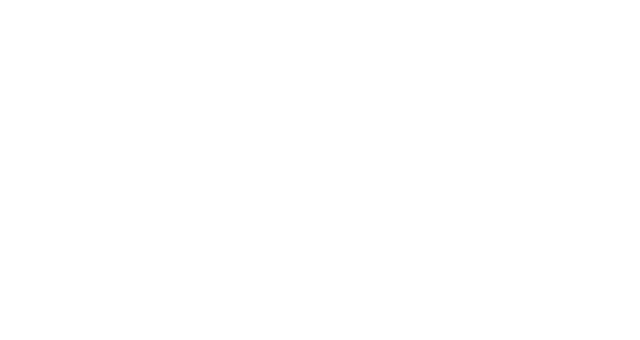
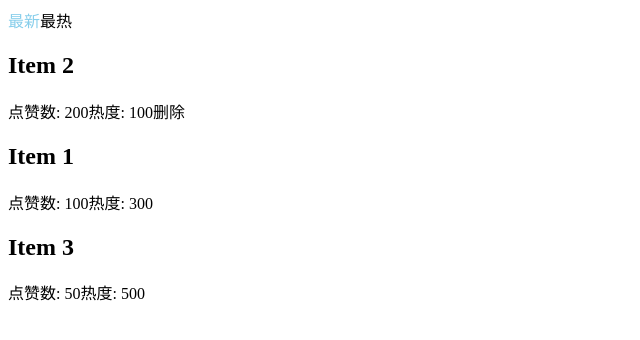
Before and after one commit to gdvgdbb/practice-react, a React (Create React App) app: page / in a window 1280 px wide. Shown: the top 340 px of the page, without its empty margins (0-640 px from the left). Built offline with nearby package versions, Linux system fonts and the light colour scheme.

Commit message:
feat: 小案例

```diff
--- a/package.json
+++ b/package.json
@@ -7,6 +7,8 @@
     "@testing-library/jest-dom": "^6.9.1",
     "@testing-library/react": "^16.3.0",
     "@testing-library/user-event": "^13.5.0",
+    "classnames": "^2.5.1",
+    "lodash": "^4.17.21",
     "react": "^19.2.0",
     "react-dom": "^19.2.0",
     "react-scripts": "5.0.1",
--- a/src/App.js
+++ b/src/App.js
@@ -1,8 +1,61 @@
+import { useState } from 'react';
+import _ from 'lodash';
+import classNames from 'classnames';
+import './index.css';
 
 function App() {
+  const listDate = [
+    { id: 1, name: 'Item 1', goodNum: 100, hotNum: 300 },
+    { id: 2, name: 'Item 2', goodNum: 200, hotNum: 100 },
+    { id: 3, name: 'Item 3', goodNum: 50, hotNum: 500 }
+  ]
+  const [list, setList] = useState(_.orderBy(listDate, 'goodNum', 'desc'));
+  const id = 2;
+  const [typeId, setTypeId] = useState(1);
+  const [typeList] = useState([
+    { id: 1, name: '最新' },
+    { id: 2, name: '最热' }
+  ])
+
+  const handleDelete = (itemId) => {
+    setList(list.filter(item => item.id !== itemId))
+  }
+
+  const handleType = (typeId) => {
+    setTypeId(typeId)
+    // 方法一
+    // setList([...list].sort((a, b) => {
+    //   if (typeId === 1) {
+    //     return b.goodNum - a.goodNum
+    //   } else {
+    //     return b.hotNum - a.hotNum
+    //   }
+    // }))
+    // 方法二
+    setList(_.orderBy(list, typeId === 1 ? 'goodNum' : 'hotNum', 'desc'))
+  }
   return (
     <div className="App">
-
+      <div>
+        { typeList.map(type => (
+          <span
+            key={type.id}
+            onClick={() => handleType(type.id)}
+            // className={ type.id === typeId ? 'active' : '' }
+            className={classNames({ active: type.id === typeId })}
+          >
+            {type.name}
+          </span>
+        )) }
+      </div>
+      { list.map((item) => (
+        <div key={item.id}>
+          <h2>{item.name}</h2>
+          <span>点赞数: {item.goodNum}</span>
+          <span>热度: {item.hotNum}</span>
+          { item.id === id && <span onClick={() => handleDelete(item.id)}>删除</span> }
+        </div>
+      )) }
     </div>
   );
 }
--- /dev/null
+++ b/src/index.css
@@ -0,0 +1,3 @@
+.active {
+  color: skyblue;
+}
```
Also changed, not shown: 1 other file (tests, documents, lock files or other folders).
